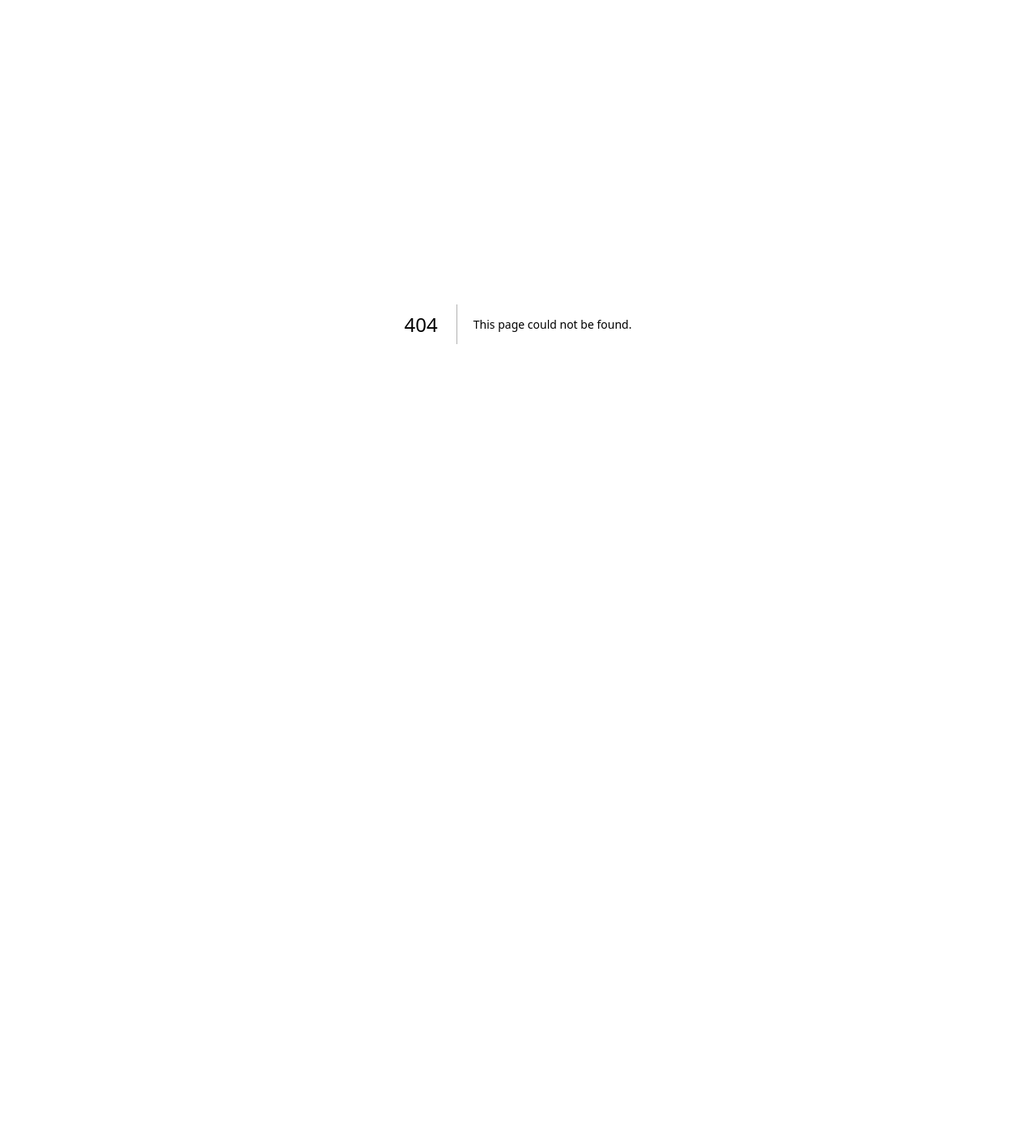
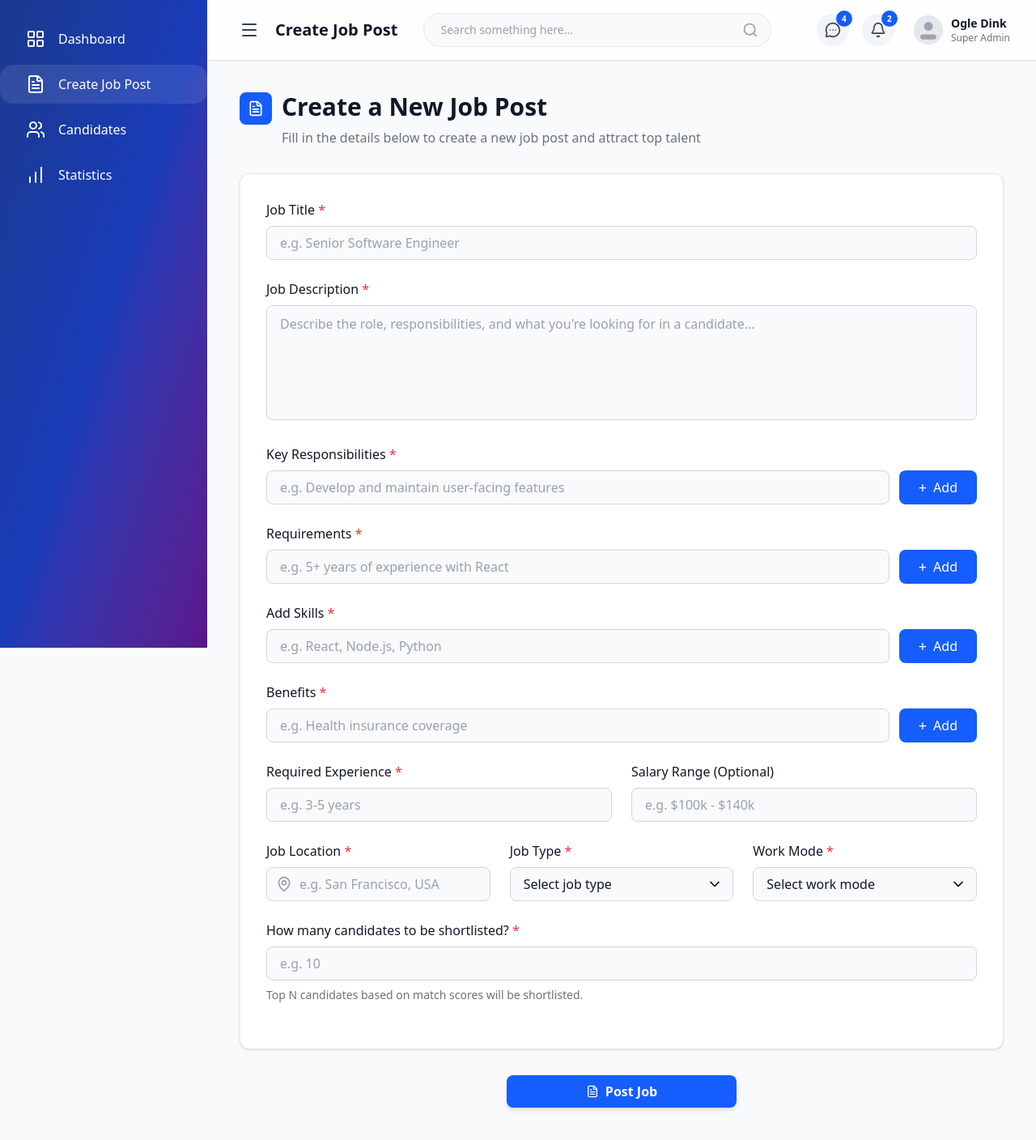
Before and after one commit to siraj-ahmed145/SyncTalent-Frontend, a Next.js app: page /employer/create-job-post in a window 1280 px wide. Before the commit this address had no page. Shown: the whole page at 81% size. Before the commit the page ends 800 px from the top, so only its background shows below. Built offline with nearby package versions, Linux system fonts and the light colour scheme.

Commit message:
Create Job Updated

```diff
--- a/app/components/Sidebar.js
+++ b/app/components/Sidebar.js
@@ -14,7 +14,7 @@ const candidateNavLinks = [
 // Employer navigation links
 const employerNavLinks = [
   { label: "Dashboard", icon: LayoutGrid, href: "/employer/dashboard" },
-  { label: "Post Job", icon: FileText, href: "/employer/job-post" },
+  { label: "Create Job Post", icon: FileText, href: "/employer/create-job-post" },
   { label: "Candidates", icon: Users, href: "/employer/candidates" },
   { label: "Statistics", icon: BarChart, href: "/employer/statistics" },
 ];
--- a/app/employer/job-post/page.js
+++ b/app/employer/create-job-post/page.js
@@ -3,9 +3,9 @@
 import { useState } from 'react';
 import Sidebar from '../../components/Sidebar';
 import Topbar from '../../components/Topbar';
-import { Briefcase, MapPin } from 'lucide-react';
+import { FileText, MapPin } from 'lucide-react';
 
-export default function JobPostPage() {
+export default function CreateJobPage() {
   const [formData, setFormData] = useState({
     jobTitle: '',
     jobDescription: '',
@@ -18,6 +18,7 @@ export default function JobPostPage() {
     responsibilities: [],
     requirements: [],
     benefits: [],
+    shortlistedCandidates: '',
   });
 
   const [skillInput, setSkillInput] = useState('');
@@ -137,7 +138,7 @@ export default function JobPostPage() {
 
   return (
     <div className="min-h-screen flex bg-gray-50">
-      <Sidebar active="Post Job" type="employer" />
+      <Sidebar active="Create Job Post" type="employer" />
       <div className="flex-1 flex flex-col md:ml-64 ml-20">
         <Topbar />
         <main className="p-6 md:p-10 flex-1 flex justify-center">
@@ -146,12 +147,12 @@ export default function JobPostPage() {
             <div className="mb-8">
               <div className="flex items-center gap-3 mb-2">
                 <div className="w-10 h-10 bg-blue-600 rounded-lg flex items-center justify-center">
-                  <Briefcase className="w-5 h-5 text-white" />
+                  <FileText className="w-5 h-5 text-white" />
                 </div>
-                <h1 className="text-3xl font-semibold text-gray-900 leading-none -mt-1">Post a New Job</h1>
+                <h1 className="text-3xl font-semibold text-gray-900 leading-none -mt-1">Create a New Job Post</h1>
               </div>
               <p className="text-base text-gray-500 ml-[52px] -mt-1">
-                Fill in the details below to create a new job posting and attract top talent
+                Fill in the details below to create a new job post and attract top talent
               </p>
             </div>
 
@@ -282,6 +283,53 @@ export default function JobPostPage() {
                             ×
                           </button>
                         </div>
+                      ))}
+                    </div>
+                  )}
+                </div>
+
+                {/* Add Skills */}
+                <div className="mb-6">
+                  <label htmlFor="skillInput" className="block text-base font-medium text-gray-900 mb-2">
+                    Add Skills <span className="text-red-500">*</span>
+                  </label>
+                  <div className="flex gap-3">
+                    <input
+                      type="text"
+                      id="skillInput"
+                      value={skillInput}
+                      onChange={(e) => setSkillInput(e.target.value)}
+                      onKeyDown={handleKeyDown}
+                      placeholder="e.g. React, Node.js, Python"
+                      className="flex-1 px-4 py-2 bg-gray-50 border border-gray-300 rounded-lg text-base text-gray-900 placeholder-gray-400 focus:outline-none focus:ring-2 focus:ring-blue-500 focus:border-transparent transition-all"
+                    />
+                    <button
+                      type="button"
+                      onClick={handleAddSkill}
+                      className="px-6 py-2 bg-blue-600 text-white text-base font-medium rounded-lg hover:bg-blue-700 transition-colors flex items-center justify-center gap-2"
+                    >
+                      <span className="text-lg leading-none">+</span>
+                      Add
+                    </button>
+                  </div>
+
+                  {/* Skills Tags */}
+                  {formData.skills.length > 0 && (
+                    <div className="flex flex-wrap gap-2 mt-4">
+                      {formData.skills.map((skill, index) => (
+                        <span
+                          key={index}
+                          className="inline-flex items-center gap-2 px-3 py-1.5 bg-blue-50 text-blue-700 text-base font-medium rounded-lg border border-blue-200"
+                        >
+                          {skill}
+                          <button
+                            type="button"
+                            onClick={() => handleRemoveSkill(index)}
+                            className="text-blue-500 hover:text-blue-700 transition-colors"
+                          >
+                            ×
+                          </button>
+                        </span>
                       ))}
                     </div>
                   )}
@@ -440,51 +488,24 @@ export default function JobPostPage() {
                   </div>
                 </div>
 
-                {/* Add Skills */}
-                <div className="mb-0">
-                  <label htmlFor="skillInput" className="block text-base font-medium text-gray-900 mb-2">
-                    Add Skills <span className="text-red-500">*</span>
+                {/* Shortlisted Candidates */}
+                <div className="mb-6">
+                  <label htmlFor="shortlistedCandidates" className="block text-base font-medium text-gray-900 mb-2">
+                    How many candidates to be shortlisted? <span className="text-red-500">*</span>
                   </label>
-                  <div className="flex gap-3">
-                    <input
-                      type="text"
-                      id="skillInput"
-                      value={skillInput}
-                      onChange={(e) => setSkillInput(e.target.value)}
-                      onKeyDown={handleKeyDown}
-                      placeholder="e.g. React, Node.js, Python"
-                      className="flex-1 px-4 py-2 bg-gray-50 border border-gray-300 rounded-lg text-base text-gray-900 placeholder-gray-400 focus:outline-none focus:ring-2 focus:ring-blue-500 focus:border-transparent transition-all"
-                    />
-                    <button
-                      type="button"
-                      onClick={handleAddSkill}
-                      className="px-6 py-2 bg-blue-600 text-white text-base font-medium rounded-lg hover:bg-blue-700 transition-colors flex items-center justify-center gap-2"
-                    >
-                      <span className="text-lg leading-none">+</span>
-                      Add
-                    </button>
-                  </div>
-
-                  {/* Skills Tags */}
-                  {formData.skills.length > 0 && (
-                    <div className="flex flex-wrap gap-2 mt-4">
-                      {formData.skills.map((skill, index) => (
-                        <span
-                          key={index}
-                          className="inline-flex items-center gap-2 px-3 py-1.5 bg-blue-50 text-blue-700 text-base font-medium rounded-lg border border-blue-200"
-                        >
-                          {skill}
-                          <button
-                            type="button"
-                            onClick={() => handleRemoveSkill(index)}
-                            className="text-blue-500 hover:text-blue-700 transition-colors"
-                          >
-                            ×
-                          </button>
-                        </span>
-                      ))}
-                    </div>
-                  )}
+                  <input
+                    type="number"
+                    id="shortlistedCandidates"
+                    name="shortlistedCandidates"
+                    value={formData.shortlistedCandidates}
+                    onChange={handleInputChange}
+                    placeholder="e.g. 10"
+                    min="1"
+                    className="w-full px-4 py-2 bg-gray-50 border border-gray-300 rounded-lg text-base text-gray-900 placeholder-gray-400 focus:outline-none focus:ring-2 focus:ring-blue-500 focus:border-transparent transition-all"
+                  />
+                  <p className="text-sm text-gray-500 mt-2">
+                    Top N candidates based on match scores will be shortlisted.
+                  </p>
                 </div>
               </div>
 
@@ -493,9 +514,9 @@ export default function JobPostPage() {
                 <button
                   type="submit"
                   className="px-6 py-2 bg-blue-600 text-white text-base font-semibold rounded-lg hover:bg-blue-700 transition-colors shadow-md hover:shadow-lg flex items-center justify-center gap-2"
-                  style={{ width: 'clamp(180px, 22%, 300px)' }}
+                  style={{ width: 'clamp(250px, 30%, 350px)' }}
                 >
-                  <Briefcase className="w-4 h-4" />
+                  <FileText className="w-4 h-4" />
                   Post Job
                 </button>
               </div>
--- a/app/employer/view-job/page.js
+++ b/app/employer/view-job/page.js
@@ -294,7 +294,7 @@ export default function ViewJobPage() {
               <div className="grid md:grid-cols-2 gap-6 mb-8">
                 <div className="bg-white rounded-2xl border border-gray-200 p-6 shadow-sm hover:shadow-md transition-shadow">
                   <div className="flex items-start gap-4">
-                    <div className="w-14 h-14 bg-blue-100 rounded-xl flex items-center justify-center flex-shrink-0">
+                    <div className="w-14 h-14 bg-blue-100 rounded-xl flex items-center justify-center shrink-0">
                       <Calendar className="w-7 h-7 text-blue-600" />
                     </div>
                     <div>
@@ -305,7 +305,7 @@ export default function ViewJobPage() {
                 </div>
                 <div className="bg-white rounded-2xl border border-gray-200 p-6 shadow-sm hover:shadow-md transition-shadow">
                   <div className="flex items-start gap-4">
-                    <div className="w-14 h-14 bg-purple-100 rounded-xl flex items-center justify-center flex-shrink-0">
+                    <div className="w-14 h-14 bg-purple-100 rounded-xl flex items-center justify-center shrink-0">
                       <Users className="w-7 h-7 text-purple-600" />
                     </div>
                     <div>
```
